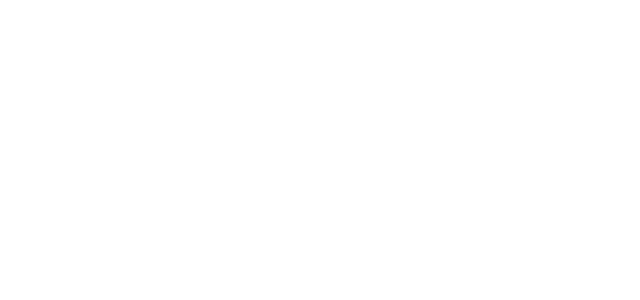
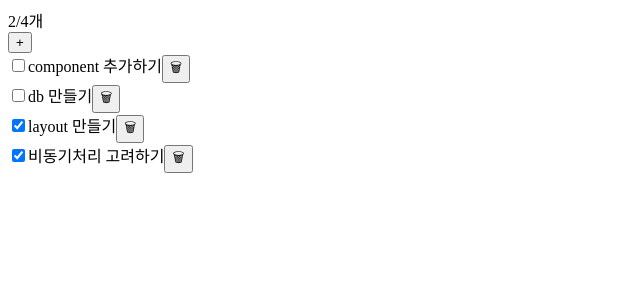
Before and after one commit to Keeper991/todolist-context_api-prac, a React (Create React App) app: page / in a window 1280 px wide. Shown: the top 300 px of the page, without its empty margins (0-640 px from the left). Built offline with nearby package versions, Linux system fonts and the light colour scheme.

Commit message:
feat: Add to-do list layout

```diff
--- a/src/App.js
+++ b/src/App.js
@@ -1,5 +1,19 @@
+import TodoCreate from "./components/TodoCreate";
+import TodoHeader from "./components/TodoHeader";
+import TodoList from "./components/TodoList";
+import { TodoProvider } from "./shared/TodoContext";
+import TodoTemplate from "./templates/TodoTemplate";
+
 function App() {
-  return <></>;
+  return (
+    <TodoProvider>
+      <TodoTemplate>
+        <TodoHeader />
+        <TodoCreate />
+        <TodoList />
+      </TodoTemplate>
+    </TodoProvider>
+  );
 }
 
 export default App;
--- /dev/null
+++ b/src/templates/TodoTemplate.js
@@ -0,0 +1,7 @@
+import React from "react";
+
+const TodoTemplate = ({ children }) => {
+  return <div>{children}</div>;
+};
+
+export default TodoTemplate;
```
